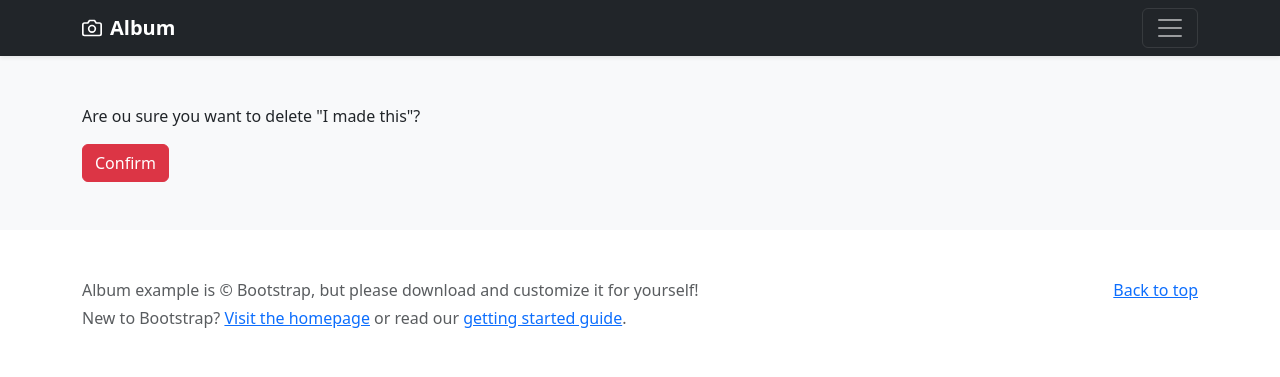
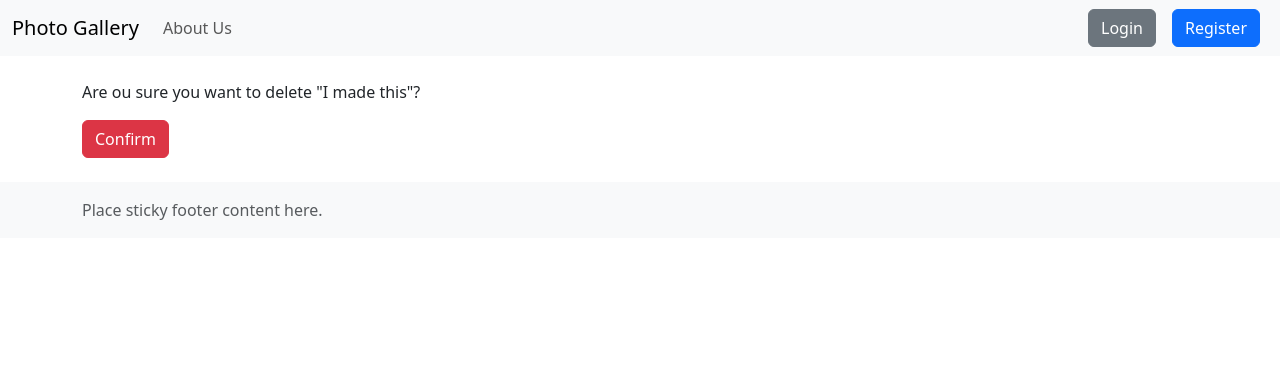
Before and after one commit to tiberiu-dascal/GALLERY, a Django app: page /6/delete/ in a window 1280 px wide. Shown: the top 377 px of the page. Run offline with Django 4.2, Linux system fonts and the light colour scheme; data comes from the database, SQL or seed files in the repository; both versions use the stored data as it was after the commit; some libraries are stand-ins or nearby versions.

Commit message:
Testing with login

```diff
--- a/gallery/base/models.py
+++ b/gallery/base/models.py
@@ -26,9 +26,9 @@ class Photo(models.Model):
     title = models.CharField(max_length=70)
     image = models.ImageField()
     date = models.DateField(auto_now_add=True)
-    latitude = models.FloatField()
-    longitude = models.FloatField()
-    thumbnail = models.ImageField()
+    latitude = models.FloatField(blank=True, null=True)
+    longitude = models.FloatField(blank=True, null=True)
+    thumbnail = models.ImageField(blank=True, null=True)
     album = models.ForeignKey(Album, on_delete=models.CASCADE)
 
     def __str__(self):
--- a/gallery/base/urls.py
+++ b/gallery/base/urls.py
@@ -2,6 +2,7 @@ from django.urls import path
 
 from . import views
 from .views import PhotoDeleteView
+
 
 urlpatterns = [
     path("", views.index, name="index"),
--- a/gallery/base/views.py
+++ b/gallery/base/views.py
@@ -1,7 +1,6 @@
 from django.shortcuts import render, redirect
 from django.views.generic.edit import DeleteView
 from django.contrib import auth
-from django.contrib.auth.decorators import login_required
 from .models import Photo, User, Album
 from .forms import PhotoForm, AlbumForm
 from .get_coords import get_image_coordinates
@@ -16,18 +15,13 @@ def index(request):
     return render(request, "index.html", context)
 
 
-@login_required
 def album(request, pk):
-    if user.is_authenticated:
-        album = Album.objects.get(id=pk)
-        photos = album.photo_set.all()
-        context = {"photos": photos, "album": album}
-        return render(request, "album.html", context)
-    else:
-        return render(request, "login.html")
+    album = Album.objects.get(id=pk)
+    photos = album.photo_set.all()
+    context = {"photos": photos, "album": album}
+    return render(request, "album.html", context)
 
 
-@login_required
 def create_album(request):
     if request.method == "POST":
         form = AlbumForm(request.POST)
@@ -38,7 +32,6 @@ def create_album(request):
     return render(request, "create_album.html", {"form": form})
 
 
-@login_required
 def upload(request):
     if request.method == "POST":
         form = PhotoForm(request.POST, request.FILES)
@@ -88,7 +81,6 @@ def login(request):
         return render(request, "login.html")
 
 
-@login_required
 def map_photos(request, pk):
     album = Album.objects.get(id=pk)
     photos = album.photo_set.all()
--- a/gallery/gallery/urls.py
+++ b/gallery/gallery/urls.py
@@ -1,19 +1,3 @@
-"""
-URL configuration for gallery project.
-
-The `urlpatterns` list routes URLs to views. For more information please see:
-    https://docs.djangoproject.com/en/4.2/topics/http/urls/
-Examples:
-Function views
-    1. Add an import:  from my_app import views
-    2. Add a URL to urlpatterns:  path('', views.home, name='home')
-Class-based views
-    1. Add an import:  from other_app.views import Home
-    2. Add a URL to urlpatterns:  path('', Home.as_view(), name='home')
-Including another URLconf
-    1. Import the include() function: from django.urls import include, path
-    2. Add a URL to urlpatterns:  path('blog/', include('blog.urls'))
-"""
 from django.contrib import admin
 from django.urls import path, include
 from django.conf import settings
--- a/gallery/templates/base.html
+++ b/gallery/templates/base.html
@@ -20,74 +20,58 @@
                 integrity="sha256-20nQCchB9co0qIjJZRGuk2/Z9VM+kNiyxNV1lvTlZBo="
                 crossorigin=""></script>
     </head>
-    <body>
-        <header>
-            <div class="collapse bg-dark" id="navbarHeader">
-                <div class="container">
-                    <div class="row">
-                        <div class="col-sm-8 col-md-7 py-4">
-                            <h4 class="text-white">About</h4>
-                            <p class="text-muted">
-                                Add some information about the album below, the author, or any other background context. Make it a few sentences long so folks can pick up some informative tidbits. Then, link them off to some social networking sites or contact information.
-                            </p>
-                        </div>
-                        <div class="col-sm-4 offset-md-1 py-4">
-                            <h4 class="text-white">Contact</h4>
-                            <ul class="list-unstyled">
-                                <li>
-                                    <a href="#" class="text-white">Follow on Twitter</a>
-                                </li>
-                                <li>
-                                    <a href="#" class="text-white">Like on Facebook</a>
-                                </li>
-                                <li>
-                                    <a href="#" class="text-white">Email me</a>
-                                </li>
-                            </ul>
-                        </div>
-                    </div>
-                </div>
-            </div>
-            <div class="navbar navbar-dark bg-dark shadow-sm">
-                <div class="container">
-                    <a href="{% url 'index' %}"
-                       class="navbar-brand d-flex align-items-center">
-                        <svg xmlns="http://www.w3.org/2000/svg"
-                             width="20"
-                             height="20"
-                             fill="none"
-                             stroke="currentColor"
-                             stroke-linecap="round"
-                             stroke-linejoin="round"
-                             stroke-width="2"
-                             aria-hidden="true"
-                             class="me-2"
-                             viewBox="0 0 24 24">
-                            <path d="M23 19a2 2 0 0 1-2 2H3a2 2 0 0 1-2-2V8a2 2 0 0 1 2-2h4l2-3h6l2 3h4a2 2 0 0 1 2 2z" />
-                            <circle cx="12" cy="13" r="4" />
-                        </svg>
-                        <strong>Album</strong>
-                    </a>
+    <body class="d-flex flex-column h-100">
+        <nav class="navbar navbar-expand-lg bg-light">
+            <div class="container-fluid">
                 <button class="navbar-toggler"
                         type="button"
                         data-bs-toggle="collapse"
-                            data-bs-target="#navbarHeader"
-                            aria-controls="navbarHeader"
+                        data-bs-target="#navbarTogglerDemo01"
+                        aria-controls="navbarTogglerDemo01"
                         aria-expanded="false"
                         aria-label="Toggle navigation">
                     <span class="navbar-toggler-icon"></span>
                 </button>
+                <div class="collapse navbar-collapse" id="navbarTogglerDemo01">
+                    <a class="navbar-brand" href="{% url 'index' %}">Photo Gallery</a>
+                    {% if authenticated %}
+                        <ul class="navbar-nav me-auto mb-2 mb-lg-0">
+                            <li class="nav-item">
+                                <a class="nav-link" href="#">Create Album</a>
+                            </li>
+                            <li class="nav-item">
+                                <a class="nav-link" href="#">Upload Photo</a>
+                            </li>
+                            <li class="nav-item">
+                                <a class="nav-link" href="#">About Us</a>
+                            </li>
+                        </ul>
+                        <a href={% url 'login' %}>
+                            <button class="btn btn-outline-success mx-2" type="submit">Log out</button>
+                        </a>
+                    {% else %}
+                        <ul class="navbar-nav me-auto mb-2 mb-lg-0">
+                            <li class="nav-item">
+                                <a class="nav-link" href="#">About Us</a>
+                            </li>
+                        </ul>
+                        <a href={% url 'login' %}>
+                            <button class="btn btn-secondary mx-2" type="submit">Login</button>
+                        </a>
+                        <a href={% url 'register' %}>
+                            <button class="btn btn-primary mx-2" type="submit">Register</button>
+                        </a>
+                    {% endif %}
                 </div>
             </div>
-        </header>
-        <main>
+        </nav>
+        <main class="flex-shrink-0">
+            <br>
             {% if messages %}
                 {% for message in messages %}<div class="alert alert-{{ message.tags }}">{{ message }}</div>{% endfor %}
             {% endif %}
-            <div class="album py-5 bg-light">
             <div class="container">
                 {% block content %}{% endblock %}
-                </div>
             </div>
             <script src="https://cdn.jsdelivr.net/npm/bootstrap@5.3.1/dist/js/bootstrap.bundle.min.js"></script>
             <script src="https://cdn.jsdelivr.net/npm/@fancyapps/ui@5.0/dist/fancybox/fancybox.umd.js"></script>
@@ -99,15 +83,10 @@
                 });
             </script>
         </main>
-        <footer class="text-muted py-5">
+        <br>
+        <footer class="footer mt-auto py-3 bg-body-tertiary">
             <div class="container">
-                <p class="float-end mb-1">
-                    <a href="#">Back to top</a>
-                </p>
-                <p class="mb-1">Album example is &copy; Bootstrap, but please download and customize it for yourself!</p>
-                <p class="mb-0">
-                    New to Bootstrap? <a href="/">Visit the homepage</a> or read our <a href="/docs/5.1/getting-started/introduction/">getting started guide</a>.
-                </p>
+                <span class="text-body-secondary">Place sticky footer content here.</span>
             </div>
         </footer>
     </body>
--- /dev/null
+++ b/gallery/templates/index.html
@@ -0,0 +1 @@
+{% extends "base.html" %}
--- a/gallery/templates/register.html
+++ b/gallery/templates/register.html
@@ -3,9 +3,6 @@
 {% block title %}Register :: Photo Gallery{% endblock %}
 {% block content %}
     {% csrf_token %}
-    <div class="page-header text-center">
-        <h1>Register</h1>
-    </div>
     {% if error_message %}
         <p>
             <strong>{{ error_message }}</strong>
```
Also changed, not shown: gallery/templates/login.html (+37 -52 lines), gallery/base/migrations/0006_photo_latitude_photo_longitude_photo_thumbnail.py (added), gallery/db.sqlite3. Lines whose indentation alone changed are shown as unchanged.
